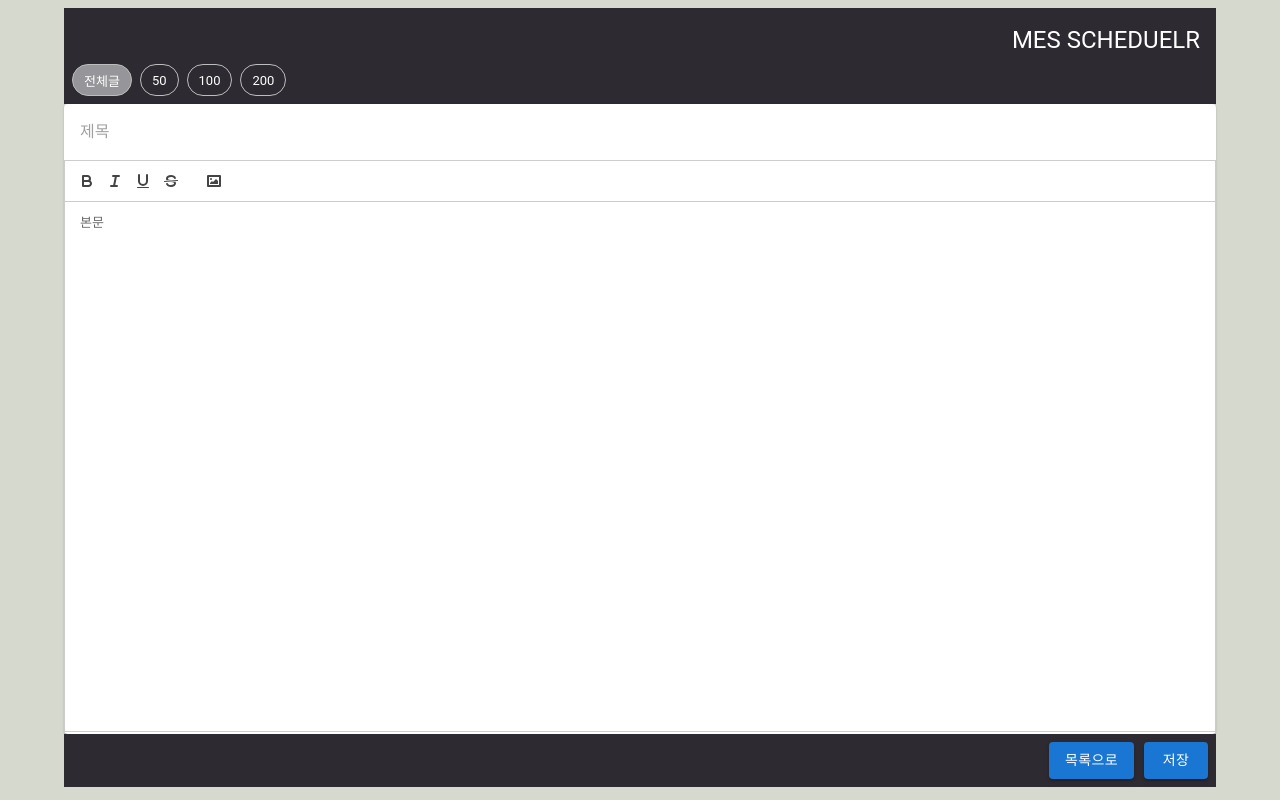
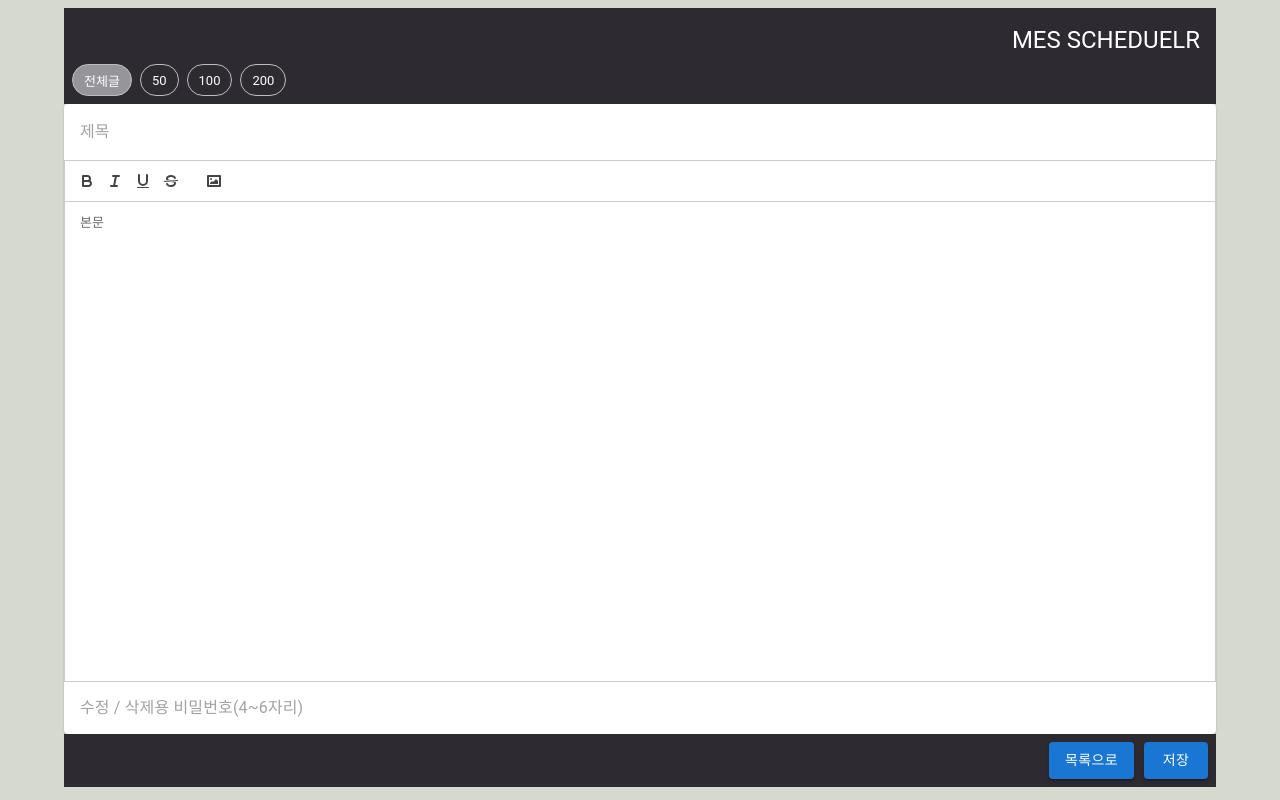
Before and after one commit to saebyeokchu/typescript-express-community, a React (Vite) app in the folder front/: page /new in a window 1280 px wide. Built offline with nearby package versions, Linux system fonts and the light colour scheme.

Commit message:
[ING] Implementing imaage and password system

```diff
--- a/front/src/component/Canvas.tsx
+++ b/front/src/component/Canvas.tsx
@@ -1,6 +1,6 @@
 import React, { ReactNode, useRef, useState } from "react";
 import { Link, useNavigate } from "react-router-dom";
-import { Paper, Alert, InputBase, Box, Button } from "@mui/material"
+import { Paper, Alert, InputBase, Box, Button, TextField } from "@mui/material"
 
 import { Length, Color, Messages } from "../data"
 import { useHygallContext } from "../context/HygallContext";
@@ -13,6 +13,7 @@ export function Canvas(){
     const {addContent} = useHygallContext()
     const titleRef = useRef<string>()
     let contentRef = useRef<any>()
+    const pwRef = useRef<number>()
     const [alertMessage, setAlertMessage] = useState<JSX.Element>(<Alert severity="success">성공했어요</Alert>)
 
     var toolbarOptions = [ //이미지 핸들러 구현해야함
@@ -30,13 +31,9 @@ export function Canvas(){
         }
 
         addContent(titleRef.current.value , contentRef.current.value).then(res => {
-
             if(res){
                 navigate(-1)
             }
-            // if(res === Messages.ErrorCode.Success){
-            //     console.log(res)
-            // }
         })
     }
 
@@ -55,7 +52,15 @@ export function Canvas(){
                     placeholder="본문"
                     modules={{toolbar : toolbarOptions}}
                     ref={contentRef}
-                    style={{height : Length.MiddlePaperSize - 100}}/>
+                    style={{height : Length.MiddlePaperSize - 150}}/>
+                <InputBase //숫자만 accept하기
+                    fullWidth
+                    sx={{ height : '3.5rem', mt : 5, p : 2}}
+                    placeholder="수정 / 삭제용 비밀번호(4~6자리)"
+                    inputRef={pwRef}
+                    inputProps={{ maxLength : 6}}
+                    type="password"
+                />
             </Paper>
             <Box sx={{display:'flex',p:"0.5rem",gap :"10px", justifyContent:'flex-end',flexDirection:'row',backgroundColor:Color.Code.darkBlue}}>
                 {/* 링크 연결 나중에 */}
--- a/front/src/context/HygallContext.tsx
+++ b/front/src/context/HygallContext.tsx
@@ -88,12 +88,7 @@ export function HygallProvider ({children} : HygallProviderPros){
         }
 
         return await hygallRepository.addContent(new Content.Content(mainList.length,{title : title, content : content})).then((res)=>{
-            if(res){
-                onAlertStateChange(Messages.ErrorCode.Success)
-            }else{
-                onAlertStateChange(Messages.ErrorCode.AddFail)
-            }
-
+            onAlertStateChange(res ? Messages.ErrorCode.Success : Messages.ErrorCode.AddFail)
             return res
         });
     }
```
